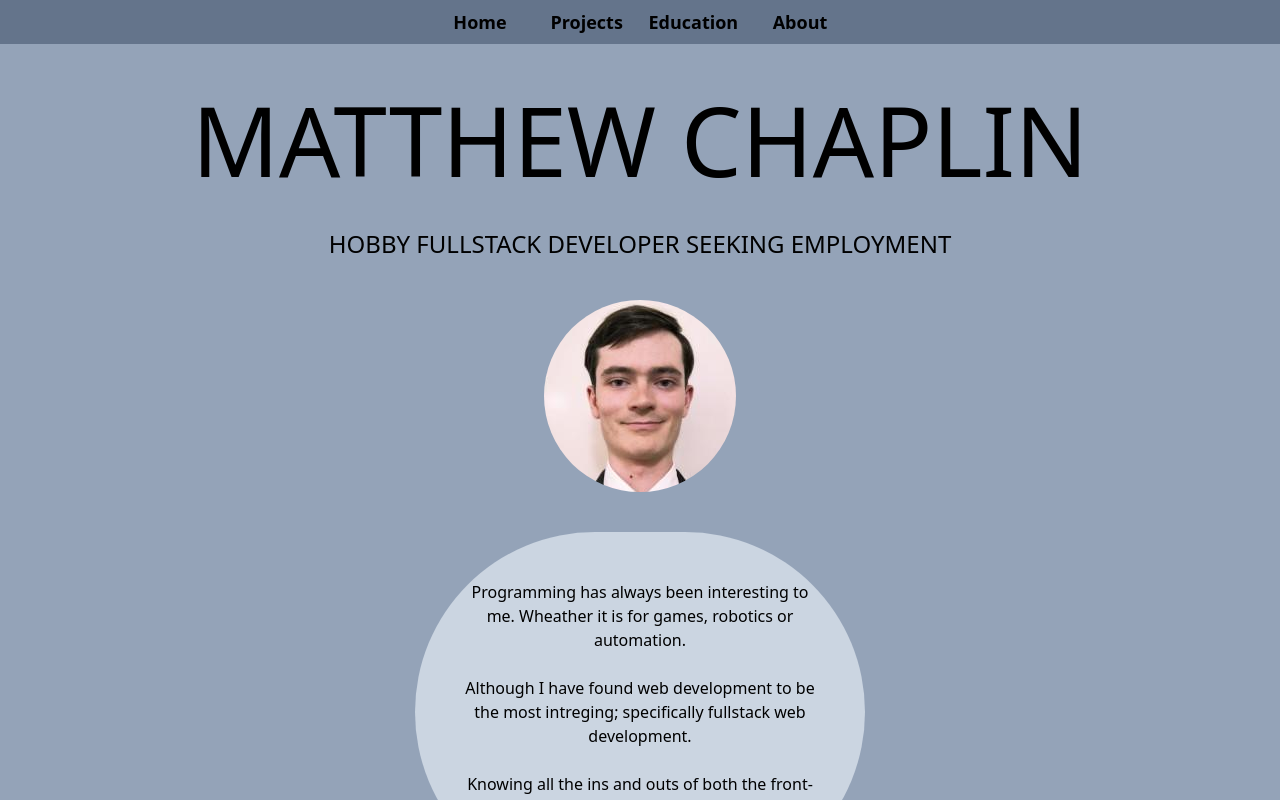
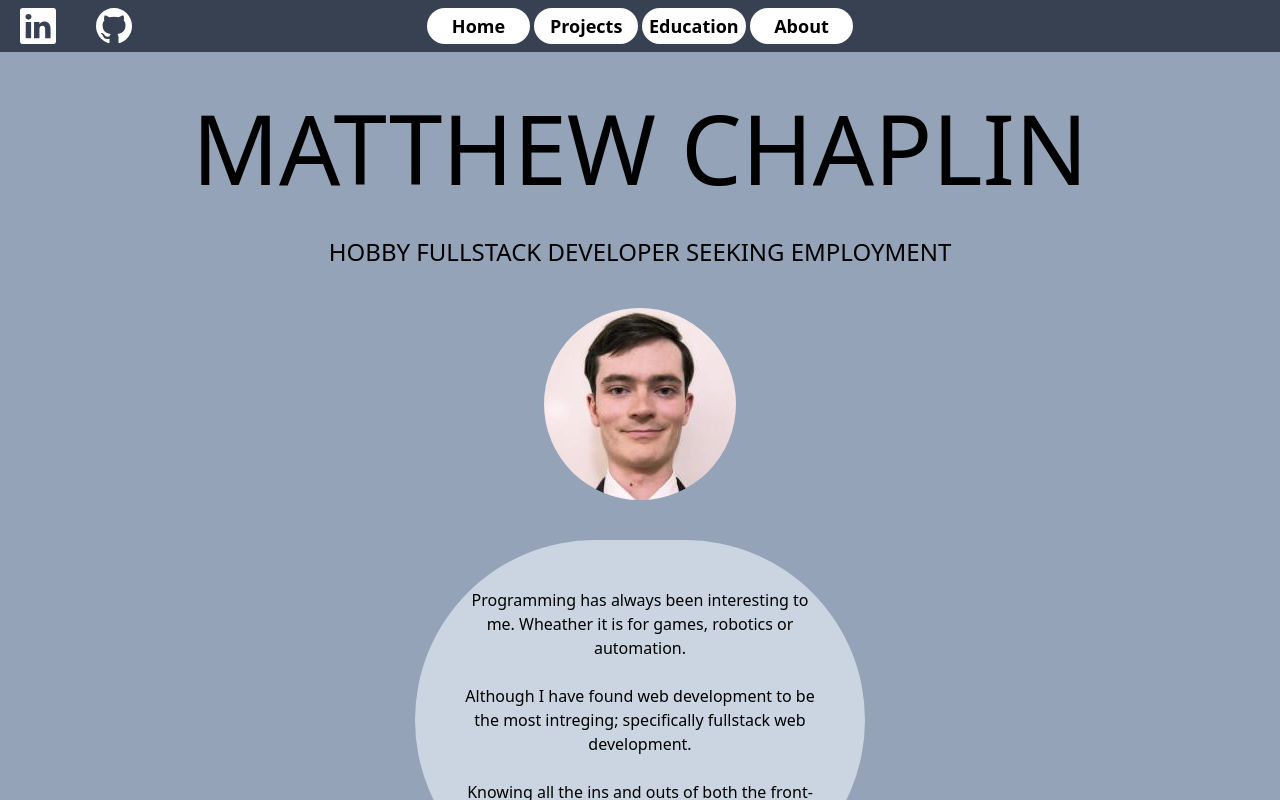
Before and after one commit to Chappo050/Profile, a React (Create React App) app in the folder client/: page / in a window 1280 px wide. Shown: the top 800 px of the page. Built offline with nearby package versions, Linux system fonts and the light colour scheme.

Commit message:
Added hamburger menu

```diff
--- a/client/src/App.tsx
+++ b/client/src/App.tsx
@@ -1,13 +1,21 @@
 import AboutMe from "./components/AboutMe";
 import Education from "./components/Education";
+import Hamburger from "./components/Hamburger";
 import Nav from "./components/Nav";
 import Profile from "./components/Profile";
 import Projects from "./components/Projects";
 const App = () => {
   return (
     <div>
+      <div className="md:hidden block sticky top-0 ">
+      <Hamburger/>
+      </div>
+      <div className=" hidden md:block sticky top-0">
       <Nav />
-      <div id="home" className="flex flex-col text-center justify-center items-center pt-12">
+      </div>
+
+
+      <div id="home" className="flex flex-col text-center justify-center items-center pt-12 scroll-smooth">
         <div />
         <Profile />
         <Projects />
--- a/client/src/components/AboutMe.tsx
+++ b/client/src/components/AboutMe.tsx
@@ -1,6 +1,6 @@
 const AboutMe = () => {
     return (
-      <div id="about" className="flex flex-col text-center justify-center items-center  pt-40  ">
+      <div id="about" className="flex flex-col text-center justify-center items-center  pt-40 scroll-smooth  ">
         <p className="text-4xl md:text-6xl font-light  mb-10 underline">
           ABOUT
         </p>
--- a/client/src/components/Education.tsx
+++ b/client/src/components/Education.tsx
@@ -1,6 +1,6 @@
 const Education = () => {
   return (
-    <div id="education" className="flex flex-col text-center justify-center items-center  pt-40  ">
+    <div id="education" className="flex flex-col text-center justify-center items-center  pt-40 scroll-smooth  ">
       <p className="text-4xl md:text-6xl font-light  mb-10 underline">
         EDUCATION
       </p>
--- /dev/null
+++ b/client/src/components/Hamburger.tsx
@@ -0,0 +1,95 @@
+import { useState } from "react";
+import { FaHamburger } from "react-icons/fa";
+import { BsGithub } from "react-icons/bs";
+import { BsLinkedin } from "react-icons/bs";
+const Hamburger = () => {
+  const [isOpen, setIsOpen] = useState(false);
+  return (
+    <div className="sticky top-0 w-full  text-black md:py-2 scroll-smooth ">
+      <button className="  text-3xl m-2" onClick={() => setIsOpen(true)}>
+        <FaHamburger />
+      </button>
+      <div
+        className={`fixed z-30 inset-y-0 left-0 w-64 px-8 py-4 bg-gray-100 border-r overflow-auto lg:static  lg:inset-auto lg:translate-x-0 transform ${
+          isOpen
+            ? "translate-x-0 ease-out transition-medium"
+            : "-translate-x-full ease-in transition-medium"
+        }`}
+      >
+        <div className="-mx-3 pl-3 pr-1 flex items-center justify-between">
+          <span />
+          <button
+            onClick={() => setIsOpen(false)}
+            className="text-gray-700 lg:hidden"
+          >
+            <svg fill="none" viewBox="0 0 24 24" className="h-6 w-6">
+              <path
+                d="M6 18L18 6M6 6L18 18"
+                strokeLinecap="round"
+                strokeLinejoin="round"
+                strokeWidth="2"
+                stroke="currentColor"
+              />
+            </svg>
+          </button>
+        </div>
+        <nav className="mt-10 flex flex-col gap-10 items-center justify-between text-2xl">
+          <button
+            onClick={(e) => {
+              e.preventDefault();
+              window.location.replace("/#home");
+              setIsOpen(false);
+            }}
+            className="rounded-full md:py-1 md:mx-5"
+          >
+            Home
+          </button>
+          <button
+            onClick={(e) => {
+              e.preventDefault();
+              window.location.replace("/#projects");
+              setIsOpen(false);
+            }}
+            className="rounded-full md:py-1 md:mx-5"
+          >
+            Projects
+          </button>
+          <button
+            onClick={(e) => {
+              e.preventDefault();
+              window.location.replace("/#education");
+              setIsOpen(false);
+            }}
+            className=" rounded-full md:py-1 md:mx-5"
+          >
+            Education
+          </button>
+          <button
+            onClick={(e) => {
+              e.preventDefault();
+              window.location.replace("/#about");
+              setIsOpen(false);
+            }}
+            className=" rounded-full md:py-1 md:mx-5"
+          >
+            About
+          </button>
+
+          <a href="https://github.com/Chappo050" className="text-4xl">
+            {" "}
+            <BsGithub />
+          </a>
+          <a
+            href="https://www.linkedin.com/in/matthew-chaplin-dev/"
+            className="text-4xl"
+          >
+            {" "}
+            <BsLinkedin />
+          </a>
+        </nav>
+      </div>
+    </div>
+  );
+};
+
+export default Hamburger;
--- a/client/src/components/Nav.tsx
+++ b/client/src/components/Nav.tsx
@@ -1,16 +1,70 @@
+import { BsGithub } from "react-icons/bs";
+import { BsLinkedin } from "react-icons/bs";
+
 const Nav = () => {
   return (
-    <nav className="sticky top-0 w-auto bg-slate-500 text-black md:py-2">
+    <nav className="sticky top-0 w-auto bg-gray-700 text-black md:py-2">
       <div className=" grid grid-cols-3 text-sm md:text-lg text-custom-blue font-semibold text-center">
-        <div/>
-        <div className=" grid grid-cols-4">
-          <ul onClick={(e) => { e.preventDefault(); window.location.replace("/#home")}} >Home</ul>
-          <ul onClick={(e) => { e.preventDefault(); window.location.replace("/#projects")}}>Projects</ul>
-          <ul onClick={(e) => { e.preventDefault(); window.location.replace("/#education")}}>Education</ul>
-          <ul onClick={(e) => { e.preventDefault(); window.location.replace("/#about")}}>About</ul>
+
+        <div className="flex flex-between gap-10 mx-5">
+        <a
+          href="https://www.linkedin.com/in/matthew-chaplin-dev/"
+          className="text-4xl text-white hover:text-slate-200  "
+        >
+          {" "}
+          <BsLinkedin />
+        </a>
+
+        <a href="https://github.com/Chappo050" className=" text-white text-4xl hover:text-slate-200  ">
+          {" "}
+          <BsGithub />
+        </a>
         </div>
-        <div/>
+
+
+        <div className=" grid grid-cols-4 sm:gap-1 sm:text-xs lg:text-lg">
+          <button
+            onClick={(e) => {
+              e.preventDefault();
+              window.location.replace("/#home");
+            }}
+            className="bg-white rounded-full md:py-1 hover:bg-slate-200  "
+          >
+            Home
+          </button>
+          <button
+            onClick={(e) => {
+              e.preventDefault();
+              window.location.replace("/#projects");
+            }}
+            className="bg-white rounded-full md:py-1 hover:bg-slate-200 "
+          >
+            Projects
+          </button>
+          <button
+            onClick={(e) => {
+              e.preventDefault();
+              window.location.replace("/#education");
+            }}
+            className="bg-white rounded-full md:py-1 hover:bg-slate-200  "
+          >
+            Education
+          </button>
+          <button
+            onClick={(e) => {
+              e.preventDefault();
+              window.location.replace("/#about");
+            }}
+            className="bg-white rounded-full md:py-1 hover:bg-slate-200 "
+          >
+            About
+          </button>
+        </div>
+
+
+
       </div>
+
     </nav>
   );
 };
--- a/client/src/components/Profile.tsx
+++ b/client/src/components/Profile.tsx
@@ -2,7 +2,7 @@ import myPic from "../Images/me.jpeg";
 
 const Profile = () => {
   return (
-    <div  className="flex flex-col text-center justify-center items-center   ">
+    <div  className="flex flex-col text-center justify-center items-center scroll-smooth  ">
       <div className="text-6xl md:text-8xl font-light  mb-10">
         MATTHEW CHAPLIN
       </div>
--- a/client/src/components/Projects.tsx
+++ b/client/src/components/Projects.tsx
@@ -1,6 +1,6 @@
 const Projects = () => {
   return (
-    <div id="projects" className="flex flex-col text-center justify-center items-center pt-40   ">
+    <div id="projects" className="flex flex-col text-center justify-center items-center pt-40  scroll-smooth  ">
       <p className="text-4xl md:text-6xl font-light  mb-10 underline">
         PROJECTS
       </p>
@@ -48,6 +48,7 @@ const Projects = () => {
             <p className=" rounded-2xl bg-slate-500 w-full ">Mongoose</p>
             <p className=" rounded-2xl bg-slate-500 w-full ">Node.js</p>
             <p className=" rounded-2xl bg-slate-500 w-full ">Heroku</p>
+            <p className=" rounded-2xl bg-slate-500 w-full ">Tailwind</p>
           </div>
         </div>
 
@@ -88,6 +89,7 @@ const Projects = () => {
             <p className=" rounded-2xl bg-slate-300 w-full ">Mongoose</p>
             <p className=" rounded-2xl bg-slate-300 w-full ">Node.js</p>
             <p className=" rounded-2xl bg-slate-300 w-full ">Heroku</p>
+            <p className=" rounded-2xl bg-slate-300 w-full ">Tailwind</p>
           </div>
         </div>
 
@@ -127,6 +129,7 @@ const Projects = () => {
             <p className=" rounded-2xl bg-slate-500 w-full ">JavaScript</p>
             <p className=" rounded-2xl bg-slate-500 w-full ">Firebase</p>
             <p className=" rounded-2xl bg-slate-500 w-full ">BaaS</p>
+            <p className=" rounded-2xl bg-slate-500 w-full ">Tailwind</p>
           </div>
         </div>
 
@@ -163,6 +166,7 @@ const Projects = () => {
             <p className=" rounded-2xl bg-slate-300 w-full ">React</p>
             <p className=" rounded-2xl bg-slate-300 w-full ">TypeScript</p>
             <p className=" rounded-2xl bg-slate-300 w-full ">Heroku</p>
+            <p className=" rounded-2xl bg-slate-300 w-full ">Tailwind</p>
           </div>
         </div>
       </div>
--- a/client/src/index.css
+++ b/client/src/index.css
@@ -8,3 +8,7 @@ body{
     --tw-text-opacity: 1;
     color: rgb(0 0 0 / var(--tw-text-opacity));
 }
+
+html {
+    scroll-behavior: smooth;
+  }
```
